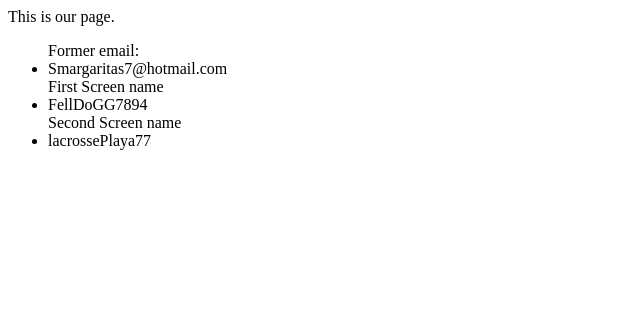
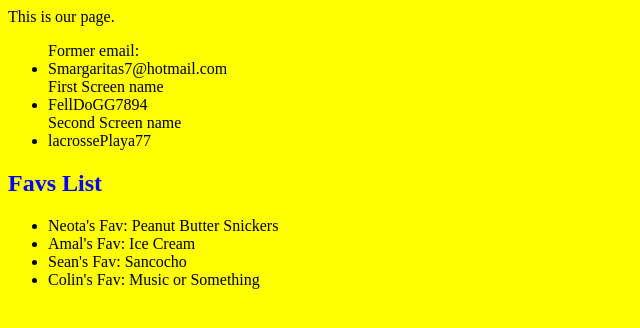
Before and after one commit to neotamoe/group-practice, a plain HTML site: page index.html in a window 1280 px wide. Shown: the whole page, without its empty margins (0-640 px from the left). Drawn offline with Linux system fonts and the light colour scheme.

Commit message:
favs added

```diff
--- a/index.html
+++ b/index.html
@@ -3,6 +3,7 @@
   <head>
     <meta charset="utf-8">
     <title>Git For Group</title>
+    <link rel="stylesheet" href="styles.css"/>
   </head>
   <body>
     This is our page.
@@ -12,5 +13,12 @@
       <label>First Screen name</label><li>FellDoGG7894</li>
       <label>Second Screen name</label><li>lacrossePlaya77</li>
     </ul>
+    <h2>Favs List</h2>
+    <ul>
+      <li>Neota's Fav: Peanut Butter Snickers</li>
+      <li>Amal's Fav: Ice Cream</li>
+      <li>Sean's Fav: Sancocho</li>
+      <li>Colin's Fav: Music or Something</li>
+    </ul>
   </body>
 </html>
```
